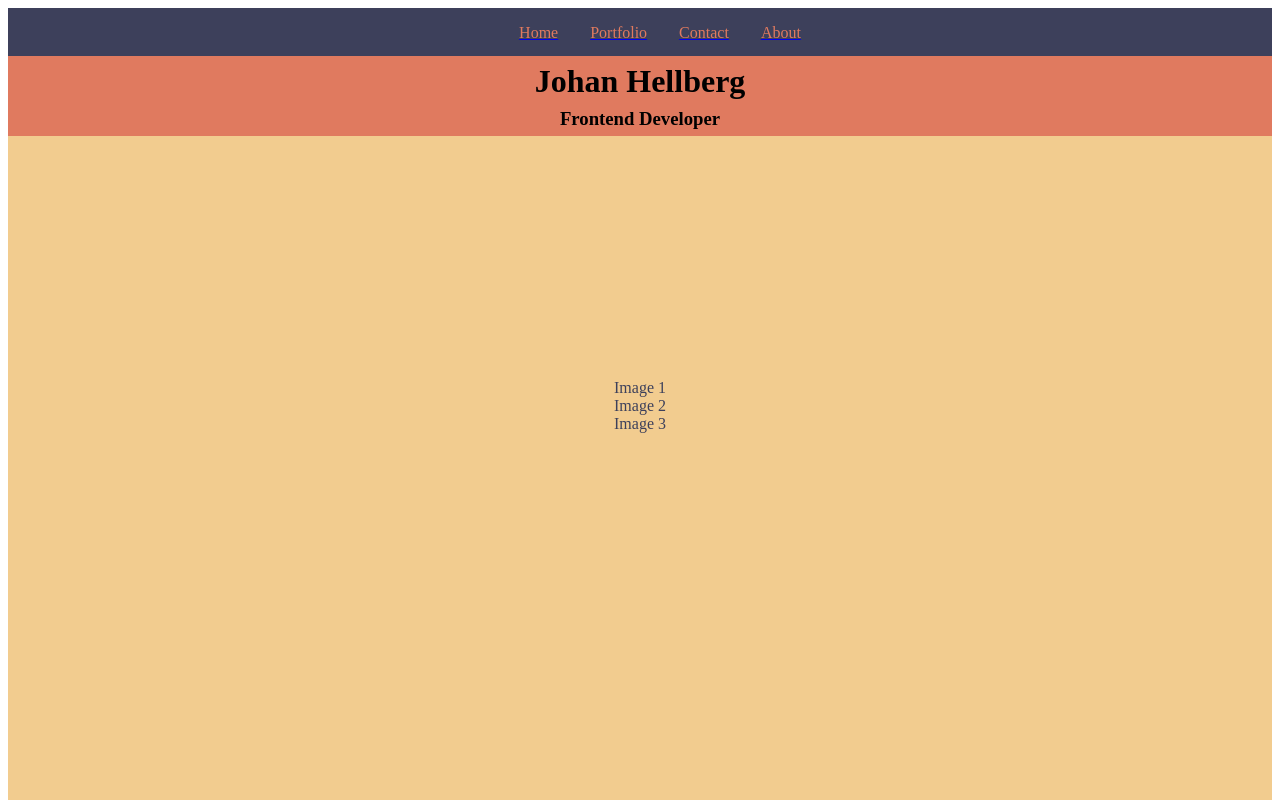
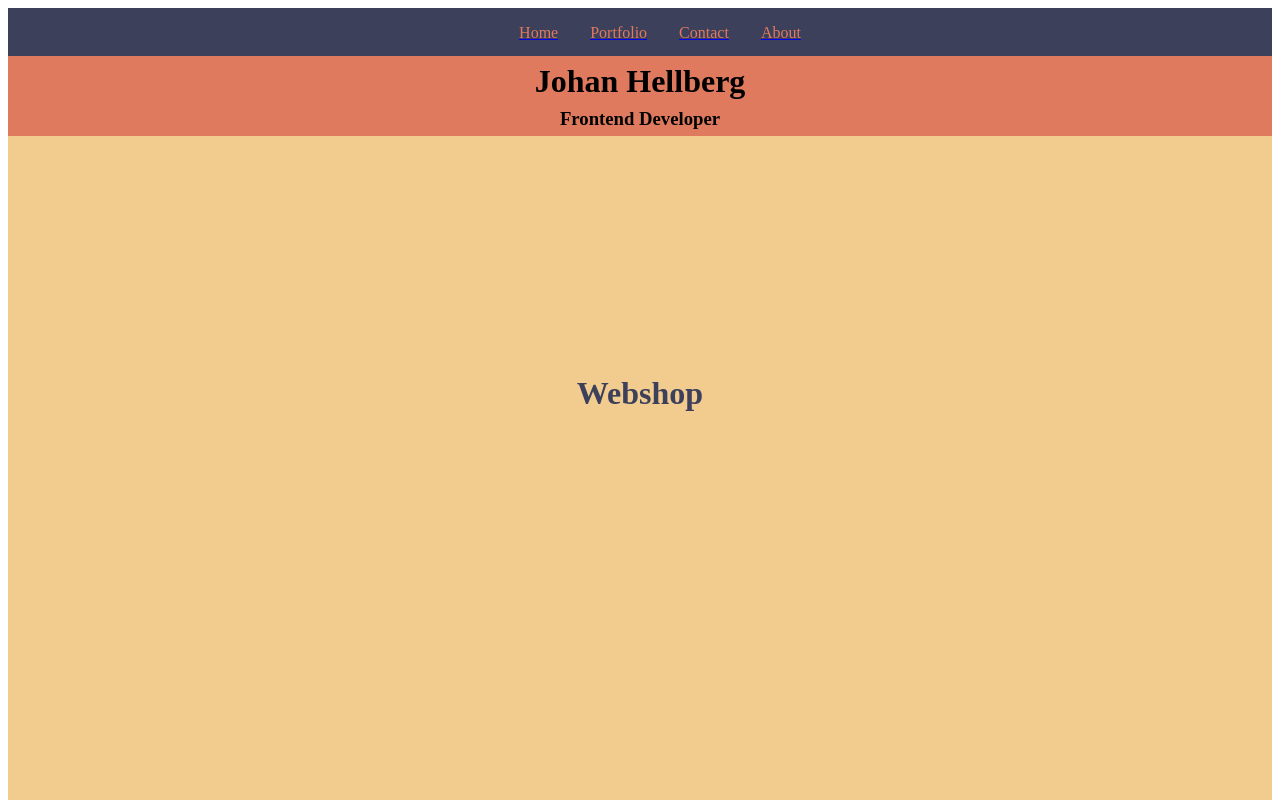
Before and after one commit to Zabi-23/jh-portfolio-spa, a React (Vite) app: page / in a window 1280 px wide. Shown: the top 800 px of the page. Built offline with nearby package versions, Linux system fonts and the light colour scheme.

Commit message:
rename quiz component

```diff
--- a/src/App.tsx
+++ b/src/App.tsx
@@ -1,7 +1,7 @@
 import './App.css'
 import Header from './components/Header'
 import Navbar from './components/Navbar'
-import Section1 from './components/Section1'
+import Quiz from './components/QuizSection'
 import Section2 from './components/Section2'
 import Section3 from './components/Section3'
 import Footer from './components/Footer'
@@ -12,7 +12,7 @@ function App() {
     <>
       <Navbar />
       <Header />
-      <Section1 />
+      <Quiz />
       <Section2 />
       <Section3 />
       <Footer />
--- a/src/components/Section1.tsx
+++ /dev/null
@@ -1,15 +0,0 @@
-const Section1 = () => {
-  return (
-    <div className="section1">
-      <div className="img-carousel">
-        <div className="img-1">Image 1</div>
-        <div className="img-2">Image 2</div>
-        <div className="img-3">Image 3</div>
-      </div>
-      <h1>Webshop</h1>
-      <p>Lorem, ipsum dolor sit amet consectetur adipisicing elit. Repellat eum, in, vel sed quia ad culpa magni, quam quisquam repellendus quasi? At nemo perferendis distinctio amet, a iusto molestiae ex.</p>
-  </div>
-  )
-}
-
-export default Section1
```
